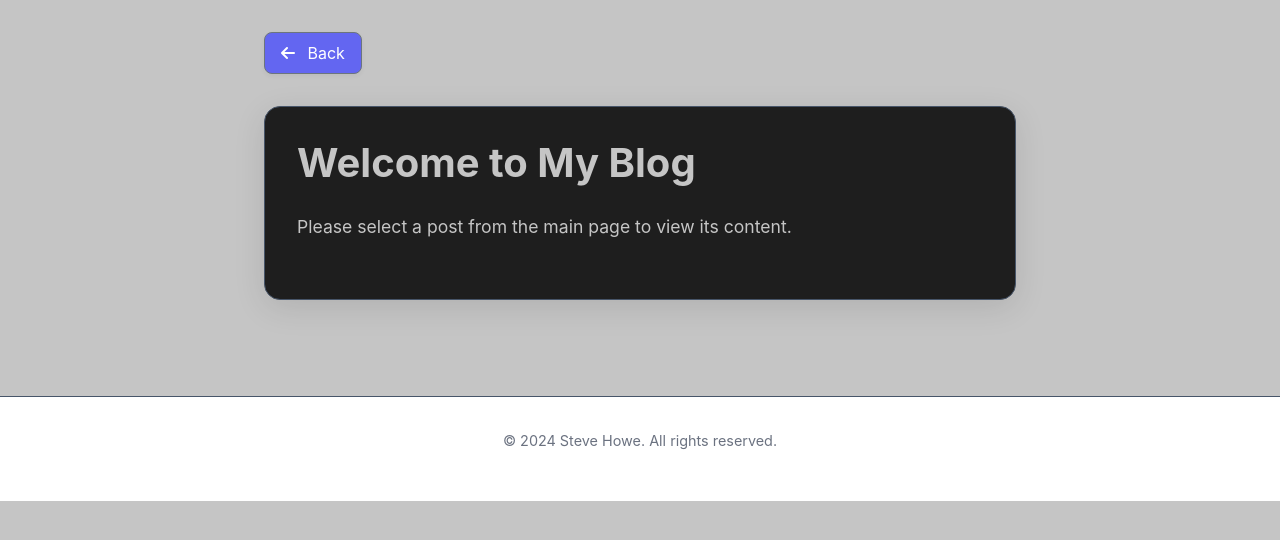
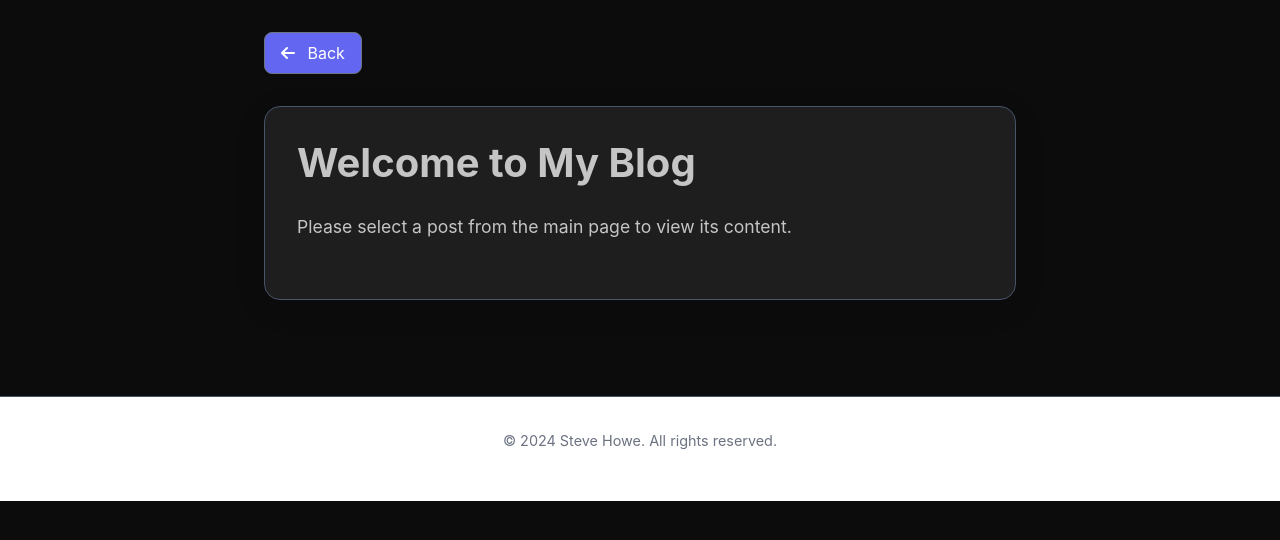
Before and after one commit to howe-s/Portfolio, a plain HTML site: page blog.html in a window 1280 px wide. Drawn offline with nearby package versions, Linux system fonts and the light colour scheme.

```diff
--- a/blog.html
+++ b/blog.html
@@ -21,7 +21,7 @@
             font-family: 'Inter', sans-serif;
             margin: 0;
             padding: 0;
-            background-color: var(--light-color);
+            background-color: var(--primary-color);
             color: var(--text-color);
             line-height: 1.7;
             overflow-x: hidden;
```
Also changed, not shown: index.html (+1 -1 lines).
